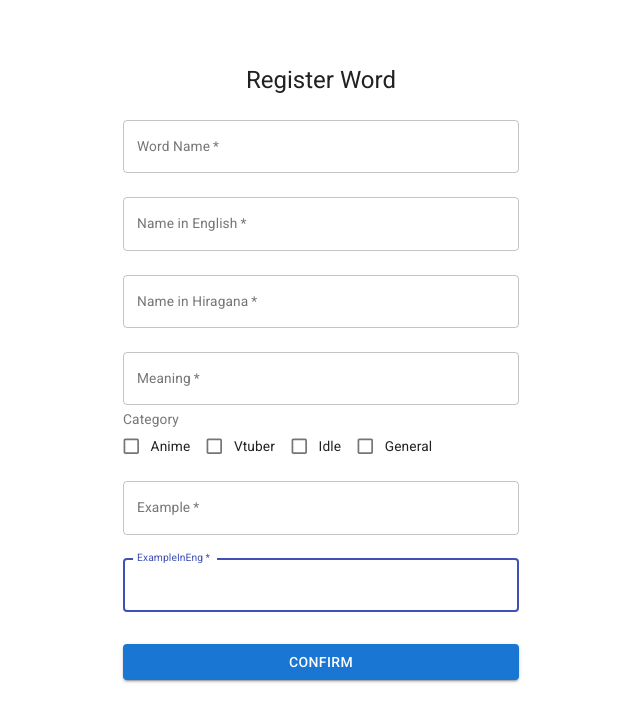
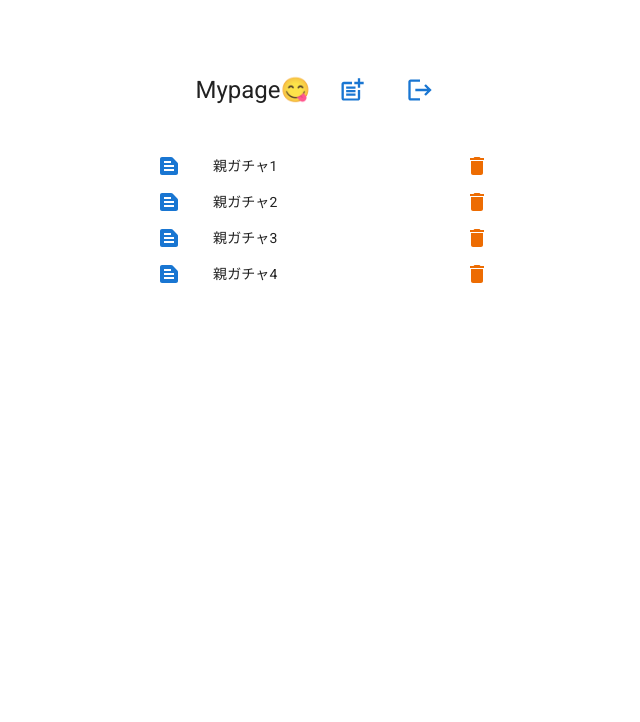
Before and after one commit to miaK1110/japanese-slang-dictionary, a React (Create React App) app: page / in a window 1280 px wide. Shown: the top 722 px of the page, without its empty margins (319-959 px from the left). Built offline with nearby package versions, Linux system fonts and the light colour scheme; no server answers.

Commit message:
making modal

```diff
--- /dev/null
+++ b/src/Components/Molecule/EditModal.tsx
@@ -0,0 +1,43 @@
+import { useState } from 'react';
+import { Box, Modal, Typography } from '@mui/material';
+
+const style = {
+  position: 'absolute' as 'absolute',
+  top: '50%',
+  left: '50%',
+  transform: 'translate(-50%, -50%)',
+  width: 400,
+  bgcolor: 'background.paper',
+  border: '2px solid #000',
+  boxShadow: 24,
+  p: 4,
+};
+
+const EditModal = () => {
+  const [open, setOpen] = useState(false);
+  const handleOpen = () => setOpen(true);
+  const handleClose = () => setOpen(false);
+
+  return (
+    <div>
+      <Modal
+        keepMounted
+        open={open}
+        onClose={handleClose}
+        aria-labelledby='keep-mounted-modal-title'
+        aria-describedby='keep-mounted-modal-description'
+      >
+        <Box sx={style}>
+          <Typography id='keep-mounted-modal-title' variant='h6' component='h2'>
+            Text in a modal
+          </Typography>
+          <Typography id='keep-mounted-modal-description' sx={{ mt: 2 }}>
+            Duis mollis, est non commodo luctus, nisi erat porttitor ligula.
+          </Typography>
+        </Box>
+      </Modal>
+    </div>
+  );
+};
+
+export default EditModal;
--- /dev/null
+++ b/src/Components/Molecule/MypageList.tsx
@@ -0,0 +1,95 @@
+import { useState } from 'react';
+
+// MUI
+import {
+  List,
+  ListItem,
+  ListItemButton,
+  ListItemIcon,
+  ListItemText,
+  IconButton,
+} from '@mui/material';
+import { styled } from '@mui/material/styles';
+
+import Modal from '../Molecule/EditModal';
+
+// MUI icons
+import EditIcon from '@mui/icons-material/Edit';
+import DeleteIcon from '@mui/icons-material/Delete';
+import TextSnippetIcon from '@mui/icons-material/TextSnippet';
+
+// Additional style
+const ListText = styled(ListItemText)({
+  whiteSpace: 'nowrap',
+  overflow: 'hidden',
+  textOverflow: 'ellipsis',
+});
+
+const CheckboxList = () => {
+  const [showEditModal, setShowEditModal] = useState(false);
+
+  // I made checkbox for delete multipul words but Idn if I need it anymore.
+  //   const handleToggle = (value: number) => () => {
+  //     const currentIndex = checked.indexOf(value);
+  //     const newChecked = [...checked];
+
+  //     if (currentIndex === -1) {
+  //       newChecked.push(value);
+  //     } else {
+  //       newChecked.splice(currentIndex, 1);
+  //     }
+
+  //     setChecked(newChecked);
+  //   };
+
+  const onClickShowEditModal = () => {
+    setShowEditModal(!showEditModal);
+  };
+  return (
+    <>
+      {showEditModal ? <Modal /> : null}
+      <List sx={{ width: '100%', maxWidth: 360, bgcolor: 'background.paper' }}>
+        {[0, 1, 2, 3].map((value) => {
+          const labelId = `checkbox-list-label-${value}`;
+
+          return (
+            <ListItem
+              key={value}
+              secondaryAction={
+                <>
+                  {/* <IconButton aria-label='edit'>
+                  <EditIcon color='success' />
+                </IconButton> */}
+                  <IconButton edge='end' aria-label='delete'>
+                    <DeleteIcon color='warning' />
+                  </IconButton>
+                </>
+              }
+              disablePadding
+            >
+              <ListItemButton
+                role={undefined}
+                onClick={onClickShowEditModal}
+                dense
+              >
+                <ListItemIcon>
+                  {/* <Checkbox
+                  edge='start'
+                  checked={checked.indexOf(value) !== -1}
+                  tabIndex={-1}
+                  disableRipple
+                  inputProps={{ 'aria-labelledby': labelId }}
+                /> */}
+                  <TextSnippetIcon color='primary' />
+                </ListItemIcon>
+                <ListText id={labelId} primary={`親ガチャ${value + 1}`} />
+              </ListItemButton>
+            </ListItem>
+          );
+        })}
+      </List>
+    </>
+  );
+};
+
+export default CheckboxList;
--- /dev/null
+++ b/src/Components/Pages/Mypage.tsx
@@ -0,0 +1,61 @@
+import React from 'react';
+
+// MUI
+import {
+  Avatar,
+  CssBaseline,
+  Box,
+  Typography,
+  Container,
+  Stack,
+  Badge,
+  IconButton,
+} from '@mui/material';
+// MUI icons
+import LogoutIcon from '@mui/icons-material/Logout';
+import PostAddIcon from '@mui/icons-material/PostAdd';
+
+import MypageList from '../Molecule/MypageList';
+
+const Mypage = () => {
+  return (
+    <div>
+      <Container component='section' maxWidth='xs'>
+        <CssBaseline />
+        <Box
+          sx={{
+            marginTop: 8,
+            display: 'flex',
+            flexDirection: 'column',
+            alignItems: 'center',
+          }}
+        >
+          <Stack direction='row' alignItems='center' spacing={2} sx={{ mb: 3 }}>
+            <Typography component='h1' variant='h5'>
+              Mypage&#x1f60b;
+            </Typography>
+            <IconButton
+              color='primary'
+              aria-label='add words'
+              component='label'
+              size='large'
+            >
+              <PostAddIcon fontSize='inherit' />
+            </IconButton>
+            <IconButton
+              color='primary'
+              aria-label='log-out'
+              component='label'
+              size='large'
+            >
+              <LogoutIcon fontSize='inherit' />
+            </IconButton>
+          </Stack>
+          <MypageList />
+        </Box>
+      </Container>
+    </div>
+  );
+};
+
+export default Mypage;
--- a/src/Components/Pages/TopPage.tsx
+++ b/src/Components/Pages/TopPage.tsx
@@ -4,6 +4,7 @@ import Category from '../Molecule/Category';
 import ListPage from './ListPage';
 import LoginPage from './LoginPage';
 import WordRegisterForm from './WordRegisterForm';
+import Mypage from './Mypage';
 
 const TopPage = () => {
   return (
@@ -24,7 +25,8 @@ const TopPage = () => {
         <ListPage />
       </Container> */}
       {/* <LoginPage /> */}
-      <WordRegisterForm />
+      {/* <WordRegisterForm /> */}
+      <Mypage />
     </div>
   );
 };
```
